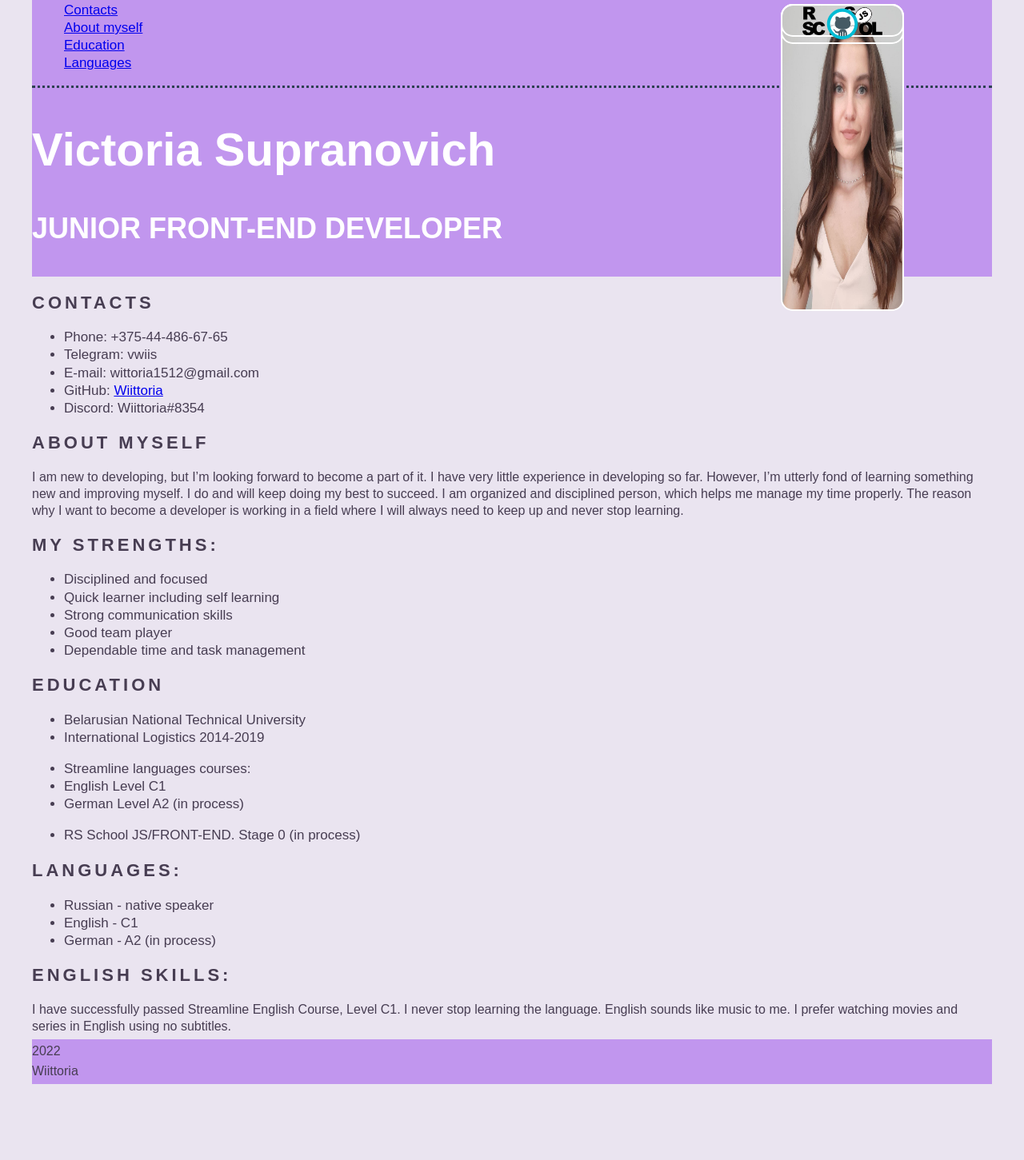
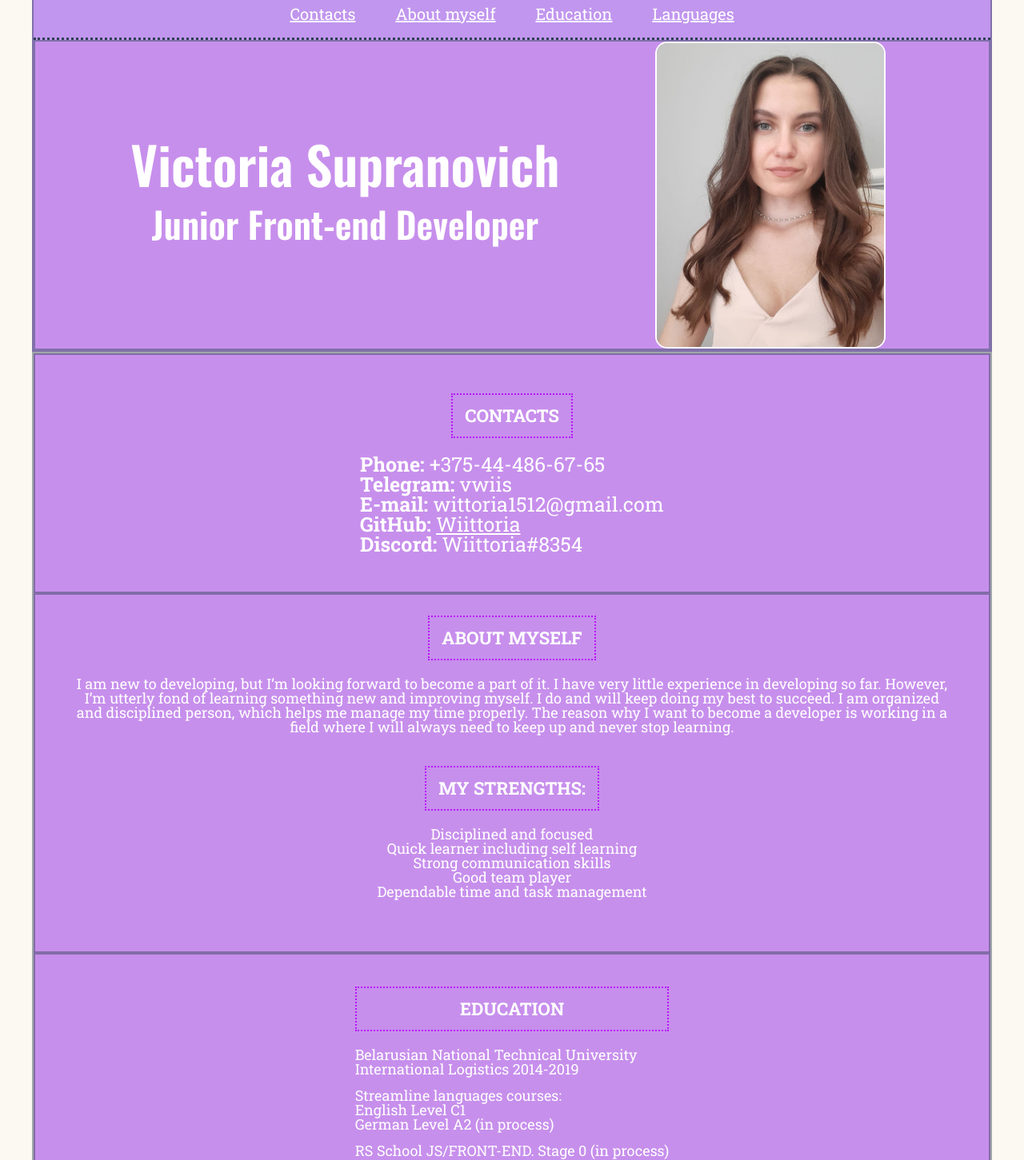
Before and after one commit to Wiittoria/rsschool-cv, a plain HTML site: page index.html in a window 1280 px wide. Shown: the part 15-1466 px from the top of the page at 80% size. Before the commit the page ends 1371 px from the top, so only its background shows below. Drawn offline with nearby package versions, Linux system fonts and the light colour scheme.

Commit message:
fix: css code structure

```diff
--- a/style.css
+++ b/style.css
@@ -1,108 +1,298 @@
-@font-face {
-  font-family: Spline Sans, sans-serif;
-  src: url("/assets/fonts/SplineSans-VariableFont.ttf");
+@import url('https://fonts.googleapis.com/css2?family=Oswald:wght@600&family=Roboto+Slab:wght@400;700&display=swap');
+/* font-family: 'Oswald', sans-serif;
+   font-family: 'Roboto Slab', serif; */
+
+/* Обнуляющий стиль */
+
+*{
+	padding: 0;
+	margin: 0;
+	border: 0;
 }
+*,*:before,*:after{
+	-moz-box-sizing: border-box;
+	-webkit-box-sizing: border-box;
+	box-sizing: border-box;
+}
+:focus,:active{outline: none;}
+a:focus,a:active{outline: none;}
+
+nav,footer,header,aside{display: block;}
+
+html,body{
+	height: 100%;
+	width: 100%;
+	font-size: 100%;
+	line-height: 1;
+	font-size: 14px;
+	-ms-text-size-adjust: 100%;
+	-moz-text-size-adjust: 100%;
+	-webkit-text-size-adjust: 100%;
+}
+input,button,textarea{font-family:inherit;}
+
+input::-ms-clear{display: none;}
+button{cursor: pointer;}
+button::-moz-focus-inner {padding:0;border:0;}
+a, a:visited{text-decoration: none;}
+a:hover{text-decoration: none;}
+ul li{list-style: none;}
+img{vertical-align: top;}
+
+h1,h2,h3,h4,h5,h6{font-size:inherit;font-weight: 400;}
+
+/* Обнуляющий стиль */
 
 * {
   box-sizing: border-box;
 }
 
 body {
-  font-family: 'Spline Sans', sans-serif;
-  font-size: 17px;
-  font-weight: normal;
-  line-height: 1.3;
-  color: #473D52;
-  display: flex;
-  flex-direction: column;
   margin: 0 auto;
   width: 1200px;
-  background: #EAE4F0;
+  background: #f1e7c436;
 }
 
 header {
-  position: relative;
   background-color: #C196EE;
-}
-
-html {
-  height: 100%;
+  border: 2px solid #2e405371;
 }
 
 main {
-  background-color: #EAE4F0;
+  display: flex;
+  flex-direction: column;
+  border: 2px solid #2e405371;
 }
 
 footer {
-  background-color: #C196EE;
-  flex: 0 0 auto;
- }
-
- .container > div {
-  flex: 1;
-  font-size: 1vw;
-  padding: .5em;
+  border: 2px solid #2e405371;
+  display: flex;
+  justify-content: space-between;
+  align-items: center;
+  background: #C196EE;
+  height: 125px;
+  padding: 0 40px;
 }
 
-p {
-  font-size: 16px;
-  font-weight: normal;
-  margin: 5px 0;
-  padding: 0px;
+.nav {
+  border-bottom: 3px dotted #2E4053;
+  display: flex;
+  justify-content: center;
+  align-items: center;
+  padding: 20px;
+  font-family: 'Roboto Slab', serif;
+  font-size: 20px;
 }
 
-h1 {
-  font-size: 58px;
-  font-weight: 800;
-  color: #FFFFFF;
+.header__bottom {
+  display: flex;
+  border: 2px solid #2e405371;
 }
 
-h2 {
-  font-size: 22px;
-  font-weight: 700;
-  text-transform: uppercase;
-  letter-spacing: 4px;
-  color: #473D52;
+.bottom__leftside {
+  flex-basis: 65%;
+  background: #c78fec;
+  padding-top: 120px;
 }
 
-h3 {
-  font-size: 36px;
-  font-weight: 600;
-  text-transform: uppercase;
-  color: #FFFFFF;
+.bottom__rightside {
+  flex-basis: 35%;
+  background: #c78fec;
 }
 
-h4 {
-  font-size: 17px;
-  font-weight: 600;
-  font-style: italic;
-  color: #473D52;
-  margin: 13px 0 5px 0;
-  padding: 0px;
+.contacts {
+  display: flex;
+  justify-content: center;
+  align-items: center;
+  flex-direction: column;
+  height: 300px;
+  background: #c78fec;
+  border: 2px solid #2e405371;
 }
 
-nav {
-  border-bottom: 3px dotted #2E4053;
+.aboutmyself {
+  display: flex;
+  justify-content: center;
+  align-items: center;
+  flex-direction: column;
+  height: 450px;
+  background: #c78fec;
+  padding: 40px 0;
+  border: 2px solid #2e405371;
 }
-.nav-item {
-  list-style-type: none;
-  font-size: 17px;
-  color: #48444C;
+
+.aboutme {
+  display: flex;
+  justify-content: center;
+  align-items: center;
+  flex-direction: column;
+  height: 400px;
+  background:#c78fec;
+  font-family: 'Roboto Slab', serif;
+  font-size: 18px;
+  color: #FFFFFF;
+  padding-left: 50px;
+  padding-right: 50px;
+  text-align: center;
+}
+
+.strlist {
+  font-family: 'Roboto Slab', serif;
+  font-size: 18px;
+  color: #FFFFFF;
+  text-align: center;
 }
 
 img {
   border: 2px solid #FFFFFF;
   border-radius: 15px;
-  display: block;
-  width: 12%;
-  position: fixed;
-  top: 20px;
-  right: 150px;
 }
 
-.footerimage {
-  position: sticky;
-  display: block;
-  width: 7%;
-  border: 1px solid #FFFFFF;
+.nav-list {
+  display: flex;
+  gap: 50px;
 }
+
+.ed-list {
+  font-family: 'Roboto Slab', serif;
+  color: white;
+  font-size: 18px;
+  font-weight: 400;
+}
+.education-main {
+  display: flex;
+  flex-direction: column;
+  margin-top: 15px;
+}
+
+.education {
+  display: flex;
+  justify-content: center;
+  align-items: center;
+  flex-direction: column;
+  gap: 15px;
+  background: #c78fec;
+  padding: 40px 0;
+  border: 2px solid #2e405371;
+}
+
+.h2 {
+  text-align: center;
+}
+
+.education-title {
+
+}
+
+.education-details {
+
+}
+
+.languages {
+  display: flex;
+  justify-content: center;
+  align-items: center;
+  flex-direction: column;
+  gap: 40px;
+  background: #c78fec;
+  font-family: 'Roboto Slab', serif;
+  font-size: 18px;
+  color: #FFFFFF;
+  height: 350px;
+  padding: 0 40px;
+  border: 2px solid #2e405371;
+}
+
+.langspan {
+  font-weight: 700;
+  color: rgb(255, 255, 255);
+}
+
+.contactspan {
+  font-weight: bold;
+}
+
+.contactslist {
+  font-family: 'Roboto Slab', serif;
+  font-size: 25px;
+  color: #FFFFFF;
+}
+
+.engsk {
+  display: flex;
+  justify-content: center;
+  align-items: center;
+  flex-direction: column;
+  text-align: center;
+  font-size: 16px;
+}
+
+a {
+  color: #FFFFFF;
+  text-decoration: underline;
+}
+
+h1 {
+  font-family: 'Oswald', sans-serif;
+  font-size: 65px;
+  color: #FFFFFF;
+  font-stretch: ultra-expanded;
+}
+
+.bottom__fio {
+  display: flex;
+  justify-content: center;
+  align-items: center;
+  flex-direction: column;
+  gap: 20px;
+}
+
+.strengths {
+  display: flex;
+  justify-content: center;
+  align-items: center;
+  flex-direction: column;
+  padding: 40px 0;
+}
+
+h2 {
+  font-family: 'Roboto Slab', serif;
+  color: white;
+  font-size: 22px;
+  font-weight: 700;
+  text-transform: uppercase;
+  padding: 15px;
+  margin-bottom: 20px;
+  border: 2px dotted #b403fae0;
+}
+
+h3 {
+  font-family: 'Oswald', sans-serif;
+  font-size: 45px;
+  color: #FFFFFF;
+}
+
+.rs-school {
+ display: flex;
+ font-family: 'Roboto Slab', serif;
+ color: white;
+ font-size: 25px;
+ font-weight: 700;
+}
+
+.year {
+  padding-top: 10px;
+  padding-left: 50px;
+}
+
+.gitacc {
+  display: flex;
+  flex-direction: column;
+  font-family: 'Roboto Slab', serif;
+  color: white;
+  font-size: 25px;
+  font-weight: 700;
+}
+
+.githubmyacc {
+}
```
